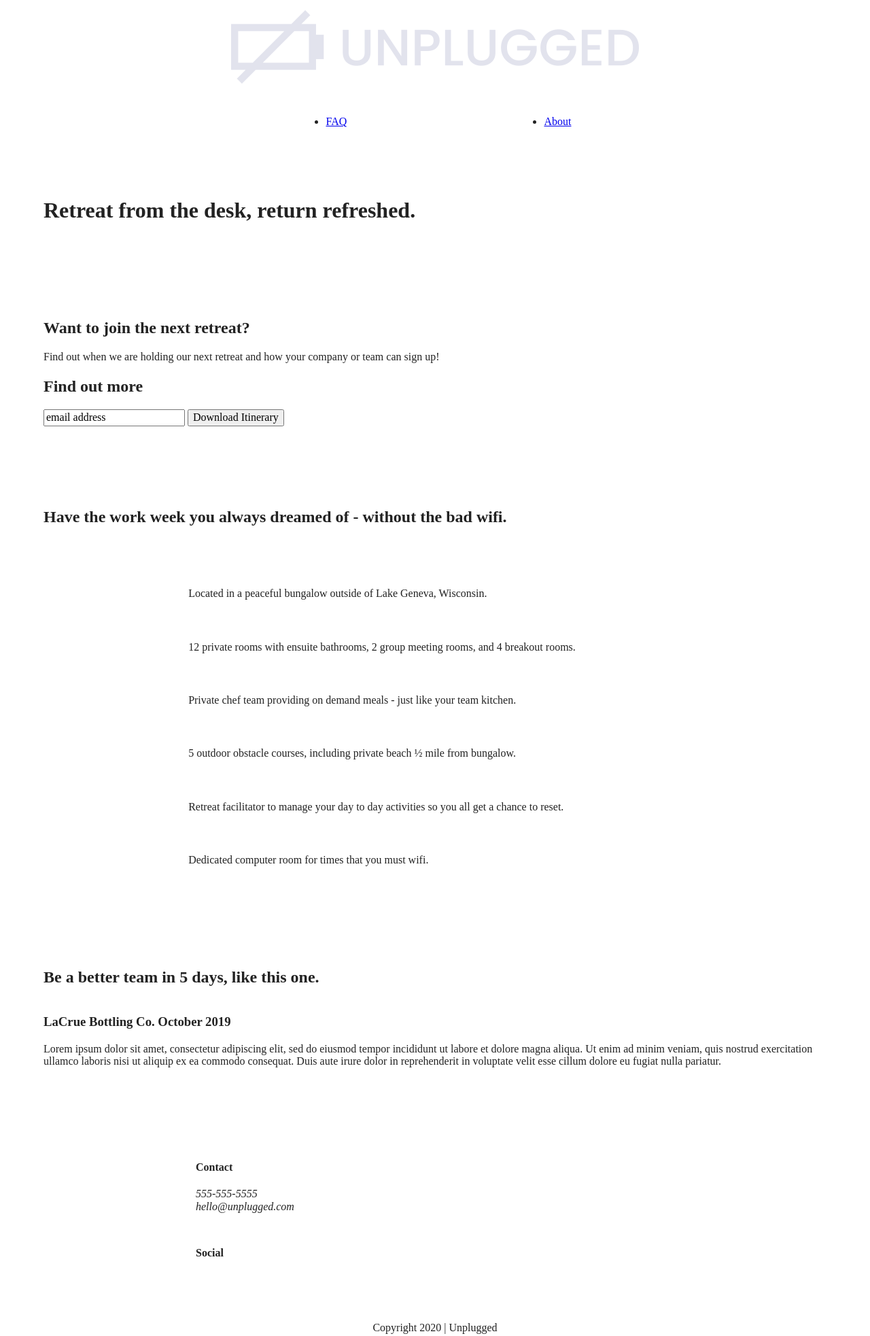
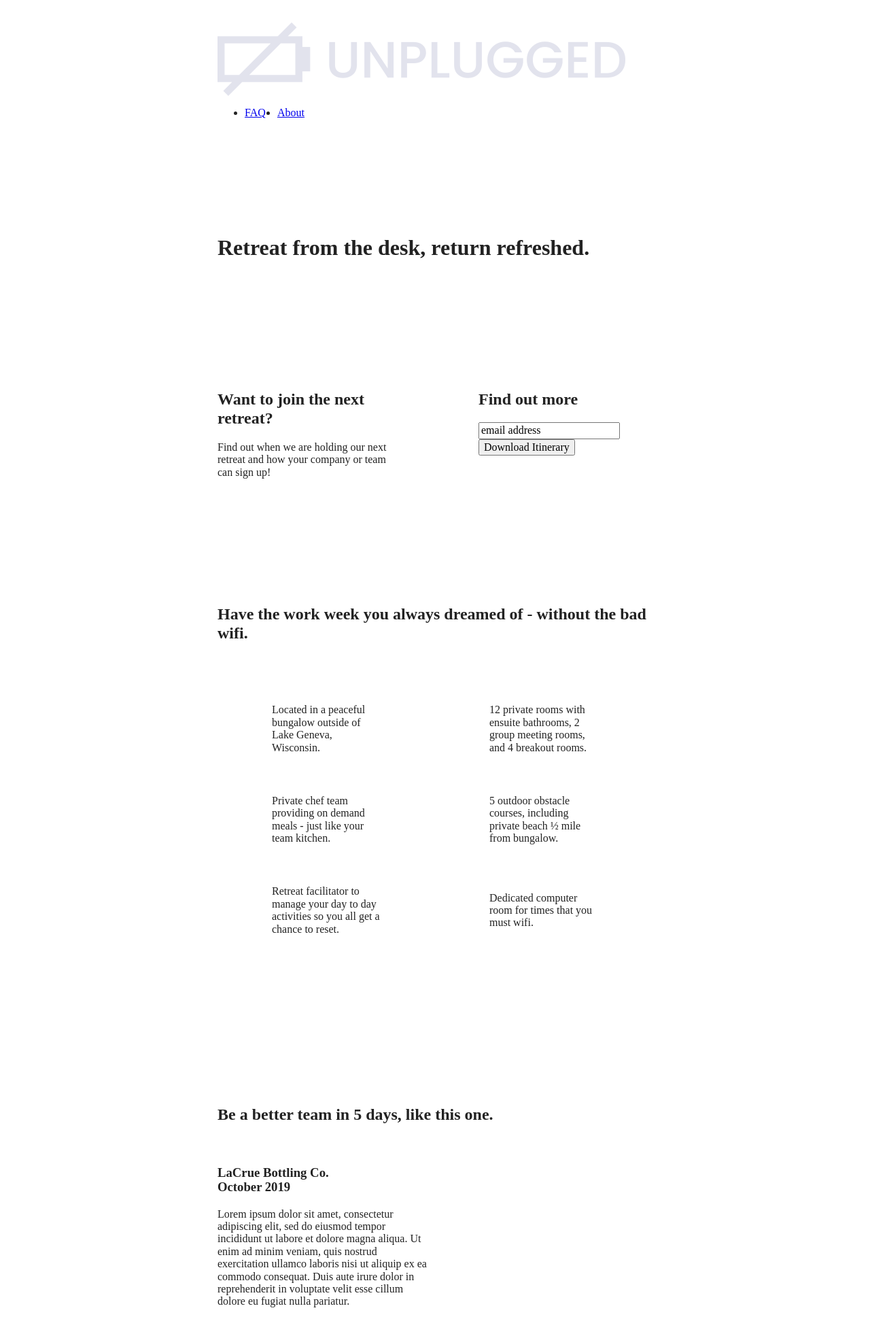
Before and after one commit to e-eastman/206-unplugged, a website built with Parcel: page unplugged-site/index.html in a window 1280 px wide. Shown: the top 1965 px of the page at 68% size. Built offline with nearby package versions, Linux system fonts and the light colour scheme.

Commit message:
Added tablet styles

```diff
--- a/unplugged-site/css/main.css
+++ b/unplugged-site/css/main.css
@@ -91,6 +91,8 @@ textarea {
   width: 90%;
   margin: 50px 0;
 }
+
+/* -------------------- Base Header - Footer Styles -------------------- */
 
 header,
 footer {
@@ -210,10 +212,6 @@ aside {
   margin: 0;
 }
 
-footer p {
-  margin: 0;
-}
-
 /* Reviews */
 
 .reviews {
@@ -232,7 +230,7 @@ footer p {
 }
 
 
-/* About page styling */
+/* About Page styling */
 
 .mission {
   display: flex;
@@ -246,6 +244,10 @@ footer p {
   justify-content: center;
   align-items: center;
   flex-flow: row wrap;
+}
+
+.contact-content {
+  margin: 0;
 }
 
 /* FAQ page styling */
@@ -362,9 +364,147 @@ footer p {
    Modify as content requires.
    ========================================================================== */
 
-@media only screen and (min-width: 35em) {
-  /* Style adjustments for viewports that meet the condition */
+@media only screen and (min-width: 768px) {
+/* Tablet Styles */
+
+/* General */
+
+.content-wrapper {
+  max-width: 640px;
+  margin: 100px 0;
 }
+
+/* Header */
+
+header {
+  justify-content: space-around;
+  padding: 33px 0;
+}
+
+header .content-wrapper {
+  width: 100%;
+  justify-content: space-between;
+}
+
+header nav {
+  width: 20%;
+}
+
+header nav ul {
+  justify-content: space-between;
+}
+
+.header-divider {
+  display: none;
+}
+
+/* Hero area */
+
+/* Aside */
+aside .content-wrapper {
+  margin: 50px 0;
+  display: flex;
+  justify-content: space-between;
+  flex-flow: row wrap;
+}
+
+aside .content-wrapper .form-description,
+aside .content-wrapper .form {
+  width: 40%;
+  margin: 0;
+}
+
+/* Features */
+
+.features article {
+  display: flex;
+  justify-content: center;
+  align-items: center;
+  flex-flow: column wrap;
+  flex-basis: 50%;
+}
+
+.features .features-item-description {
+  width: 50%
+}
+
+/* Reviews */
+
+.reviews article {
+  display: flex;
+  justify-content: space-between;
+}
+
+
+.reviews article div {
+  width: 49%
+}
+
+/* Footer */
+
+footer .content-wrapper {
+  width: 65%;
+  margin: 100px 0;
+}
+
+.footer-content {
+  display: flex;
+  justify-content: space-between;
+  align-content: center;
+}
+
+footer .contact {
+  margin-bottom: 0;
+}
+
+footer .copyright {
+  width: 100%;
+}
+
+/* About Page */
+
+.mission-content {
+  display: flex;
+  justify-content: space-between;
+  align-items: center;
+  padding-top: 20px;
+}
+
+.mission-content p {
+  width: 45%
+}
+
+.contact-section .content-wrapper h2 {
+  width: 80%
+}
+
+.contact-content {
+  display: flex;
+  justify-content: space-between;
+  align-items: flex-start;
+}
+
+
+/* FAQ Page */
+.faq .content-wrapper {
+  justify-content: space-between;
+}
+
+.faq-content {
+  flex-basis: 45%
+}
+
+.faq h2 {
+  width: 100%
+}
+
+}
+
+@media only screen and (min-width: 1024px) {
+  /* Desktop Styles */
+
+}
+
 
 @media print,
   (-webkit-min-device-pixel-ratio: 1.25),
--- a/unplugged-site/index.html
+++ b/unplugged-site/index.html
@@ -52,38 +52,45 @@
         <p>Find out when we are holding our next retreat and how your
         company or team can sign up!</p>
       </div>
+
       <div class="form">
         <h2>Find out more</h2>
         <input type="text" name="name" value="email address">
         <input type="button" value="Download Itinerary">
       </div>
-  </div> <!-- aside content wrapper ends -->
+    </div>
   </aside>
 
   <section class="features">
     <div class="content-wrapper"> <!-- features section-->
       <h2>Have the work week you always dreamed of - without the bad wifi.</h2>
+
       <div class="features-items">
         <article>
           <p class="fontawesome-icon"></p>
           <p class="features-item-description">Located in a peaceful bungalow outside of Lake Geneva, Wisconsin.</p>
         </article>
+
         <article>
           <p class="fontawesome-icon"></p>
           <p class="features-item-description">12 private rooms with ensuite bathrooms, 2 group meeting rooms, and 4 breakout rooms.</p>
         </article>
+
         <article>
           <p class="fontawesome-icon"></p>
           <p class="features-item-description">Private chef team providing on demand meals - just like your team kitchen.</p>
         </article>
+
         <article>
           <p class="fontawesome-icon"></p>
           <p class="features-item-description">5 outdoor obstacle courses, including private beach ½ mile from bungalow.</p>
         </article>
+
         <article>
           <p class="fontawesome-icon"></p>
           <p class="features-item-description">Retreat facilitator to manage your day to day activities so you all get a chance to reset.</p>
         </article>
+
         <article>
           <p class="fontawesome-icon"></p>
           <p class="features-item-description">Dedicated computer room for times that you must wifi.</p>
@@ -114,6 +121,7 @@
               <p>555-555-5555<br />
               hello@unplugged.com</p>
           </address>
+
           <div class="social">
             <h4>Social</h4>
             <div class="social-icons">
```
Also changed, not shown: unplugged-site/faq/index.html (+2 -2 lines), 2 other files. Lines whose indentation alone changed are shown as unchanged.
